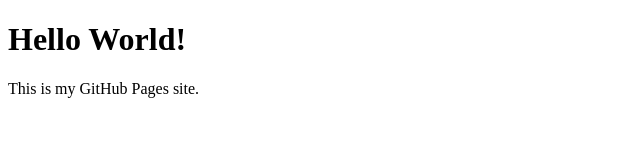
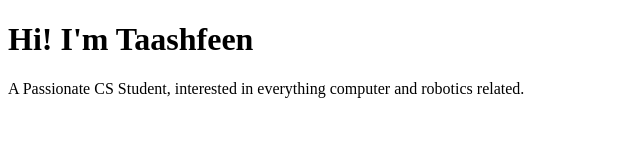
Before and after one commit to TSAshraf/TSAshraf.github.io, a plain HTML site: page index.html in a window 1280 px wide. Shown: the whole page, without its empty margins (0-640 px from the left). Drawn offline with Linux system fonts and the light colour scheme.

Commit message:
Update index.html

```diff
--- a/index.html
+++ b/index.html
@@ -4,7 +4,8 @@
     <title>Welcome</title>
   </head>
   <body>
-    <h1>Hello World!</h1>
-    <p>This is my GitHub Pages site.</p>
+    <h1>Hi! I'm Taashfeen</h1>
+    <p><p>
+    <p>A Passionate CS Student, interested in everything computer and robotics related.</p>
   </body>
 </html>
```
